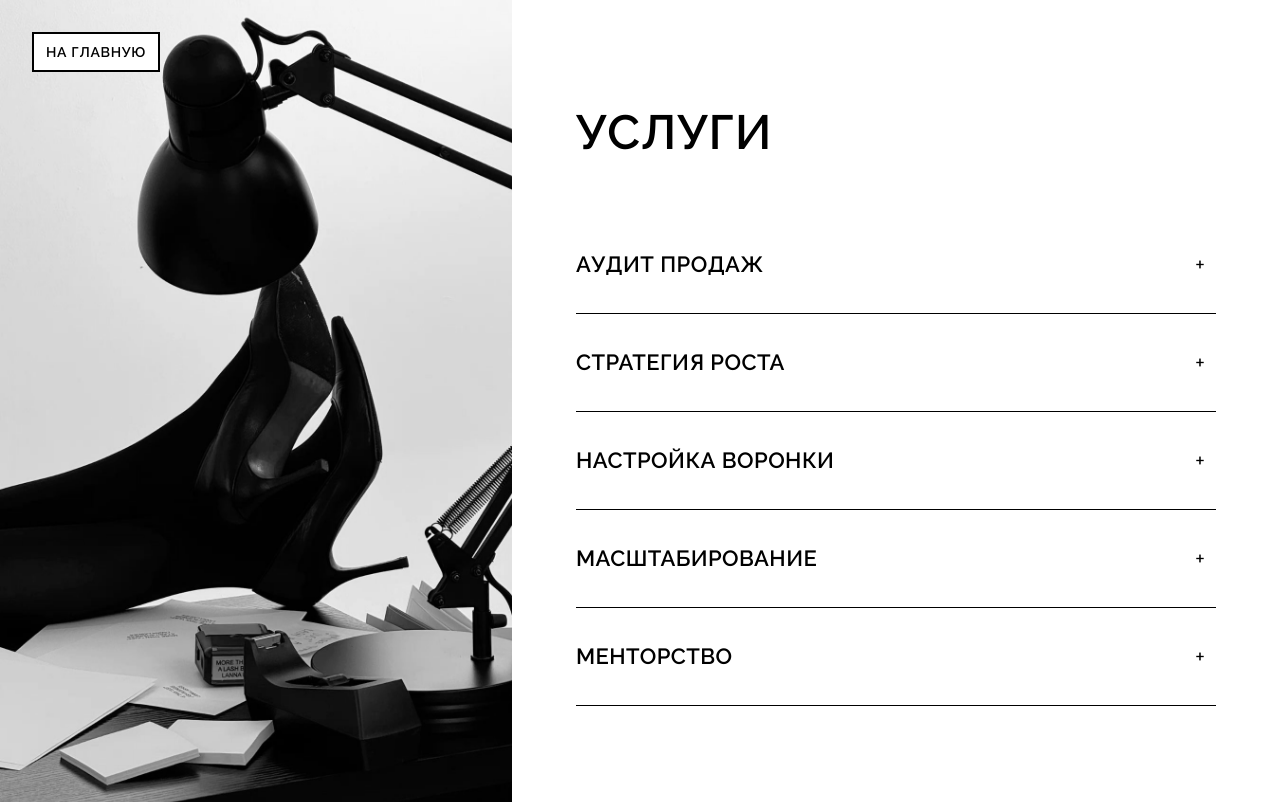
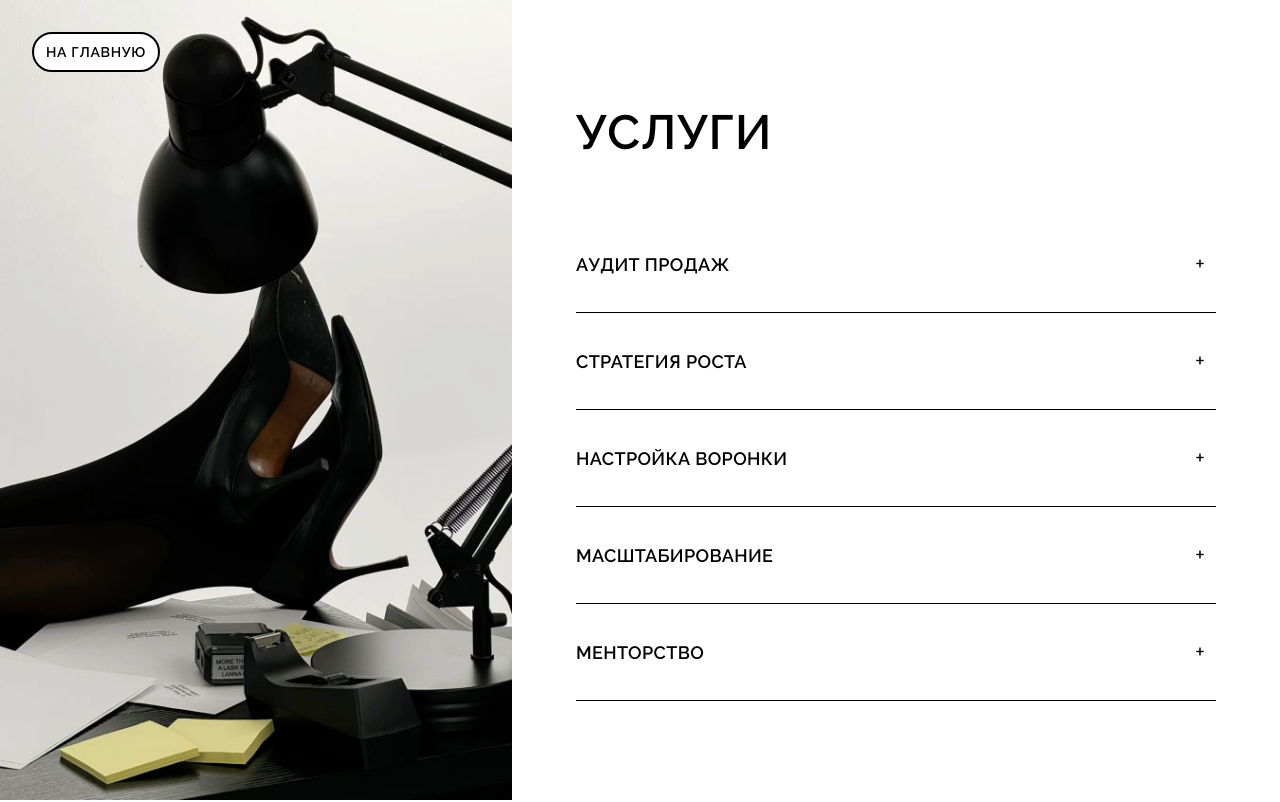
Before and after one commit to sofiassokolova-art/mayyam-website, a Next.js app: page /services in a window 1280 px wide. Built offline with nearby package versions, Linux system fonts and the light colour scheme.

Commit message:
Complete UI fixes: smaller text in services, lime plus icons, remove grayscale, rounded button, form button hover black, hero buttons with proper links and lime hover

```diff
--- a/src/app/services/page.tsx
+++ b/src/app/services/page.tsx
@@ -52,10 +52,9 @@ export default function Page() {
       <div className="fixed top-8 left-8 z-50">
         <Link
           href="/"
-          className="inline-flex items-center justify-center w-32 h-10 bg-white border-2 border-ink text-ink font-bold text-sm uppercase tracking-wider hover:bg-ink hover:text-white transition-all duration-200"
+          className="inline-flex items-center justify-center w-32 h-10 bg-white border-2 border-ink text-ink font-bold text-sm uppercase tracking-wider hover:bg-ink hover:text-white transition-all duration-200 rounded-full"
           style={{
             fontFamily: 'var(--font-raleway), sans-serif',
-            borderRadius: '0px'
           }}
         >
           На главную
@@ -70,7 +69,7 @@ export default function Page() {
               src="/uslugi.JPG"
               alt="Марьям Биктимирова"
               fill
-              className="object-cover grayscale"
+              className="object-cover hover:grayscale transition-all duration-300"
               priority
             />
           </div>
@@ -117,7 +116,7 @@ export default function Page() {
                       className="text-ink group-hover:translate-x-2 transition-transform duration-200"
                       style={{
                         fontFamily: 'var(--font-raleway), sans-serif',
-                        fontSize: 'clamp(16px, 2.5vw, 22px)',
+                        fontSize: 'clamp(14px, 2vw, 18px)',
                         fontWeight: 800,
                         letterSpacing: '0.02em',
                       }}
@@ -131,7 +130,7 @@ export default function Page() {
                       className="flex items-center justify-center w-8 h-8"
                     >
                       <span
-                        className="text-ink text-2xl font-light leading-none"
+                        className="text-lime text-2xl font-light leading-none"
                         style={{
                           fontFamily: 'var(--font-raleway), sans-serif',
                         }}
@@ -156,7 +155,7 @@ export default function Page() {
                             className="text-neutral-600 leading-relaxed max-w-3xl"
                             style={{
                               fontFamily: 'Georgia, serif',
-                              fontSize: 'clamp(14px, 2vw, 16px)',
+                              fontSize: 'clamp(12px, 1.5vw, 14px)',
                               fontStyle: 'italic',
                               lineHeight: 1.7
                             }}
--- a/src/components/Hero.tsx
+++ b/src/components/Hero.tsx
@@ -111,18 +111,20 @@ const Hero = () => {
                 variants={itemVariants}
                 className="flex flex-col sm:flex-row gap-4 md:gap-4 w-full sm:w-auto"
               >
-                <button
-                  className="btn-capsule bg-white text-ink hover:bg-neutral-100 border-2 border-white"
+                <a
+                  href="#application"
+                  className="btn-capsule bg-white text-ink hover:bg-lime hover:text-ink border-2 border-white transition-all duration-300"
                   style={{ fontFamily: 'Helvetica Neue, Helvetica, Arial, sans-serif' }}
                 >
                   НА СВЯЗЬ
-                </button>
-                <button
-                  className="btn-capsule border-2 border-white text-white hover:bg-white hover:text-ink bg-transparent"
+                </a>
+                <a
+                  href="#approach"
+                  className="btn-capsule border-2 border-white text-white hover:bg-white hover:text-ink bg-transparent transition-all duration-300"
                   style={{ fontFamily: 'Helvetica Neue, Helvetica, Arial, sans-serif' }}
                 >
                   МОЙ ПОДХОД
-                </button>
+                </a>
               </motion.div>
             </motion.div>
           </div>
--- a/src/components/MyApproach.tsx
+++ b/src/components/MyApproach.tsx
@@ -32,7 +32,7 @@ const MyApproach = () => {
   };
 
   return (
-    <section className="bg-paper" style={{ paddingTop: '100px', paddingBottom: '120px' }}>
+    <section id="approach" className="bg-paper" style={{ paddingTop: '100px', paddingBottom: '120px' }}>
       <div className="container-custom">
         <motion.div
           ref={ref}
```
